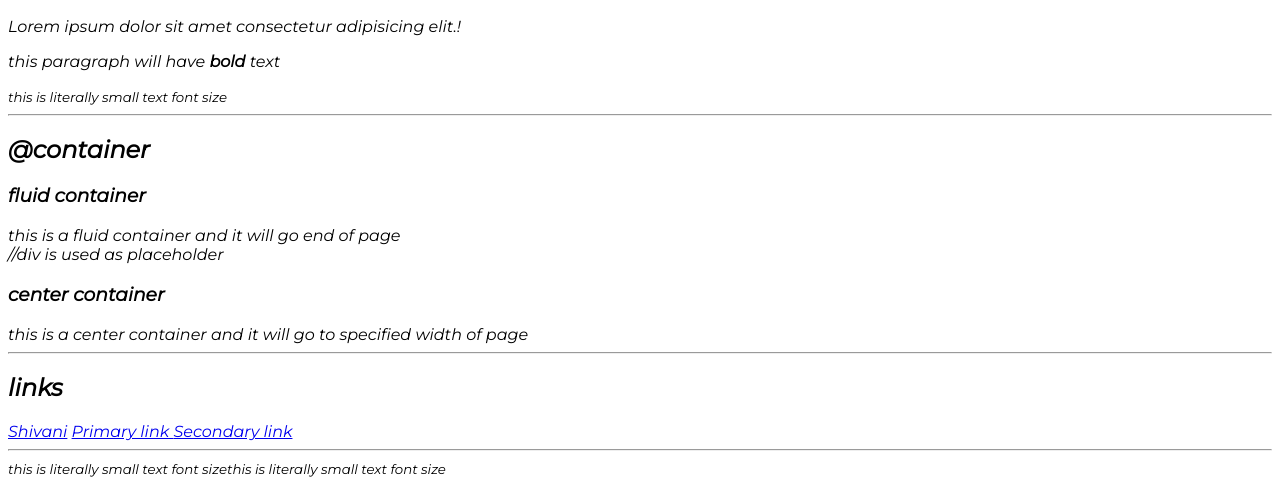
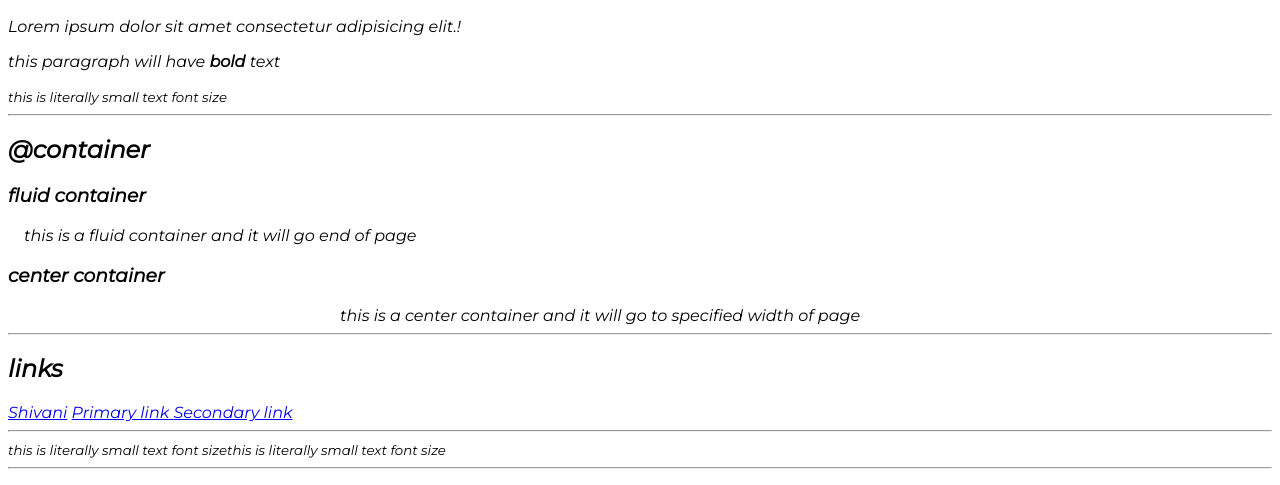
Before and after one commit to shivanisawant312/Mywebsite-Shivani, a plain HTML site: page index.html in a window 1280 px wide. Shown: the part 301-786 px from the top of the page. Drawn offline with Linux system fonts and the light colour scheme.

Commit message:
container

```diff
--- a/index.html
+++ b/index.html
@@ -39,10 +39,10 @@
 
        <h3>fluid container</h3>   <!--we use css to make it nice-->
        <!--<div class="para">-->
-       <div>this is a fluid container and it will go end of page</div> //div is used as placeholder
+       <div class="container container-fluid">this is a fluid container and it will go end of page</div>
 
        <h3>center container</h3>   <!--we use css to make it nice-->
-       <div>this is a center container and it will go to specified width of page</div>
+       <div class="container container-center">this is a center container and it will go to specified width of page</div>
        <hr>
 
 
--- a/styles.css
+++ b/styles.css
@@ -20,3 +20,14 @@ body{
     font-family: 'Montserrat',
     sans-serif;
     }
+
+.container{
+    padding-left: 1rem;
+    padding-right: 1rem;
+}
+
+.container-center{
+    max-width: 600px;
+    margin: auto;
+
+}
```
